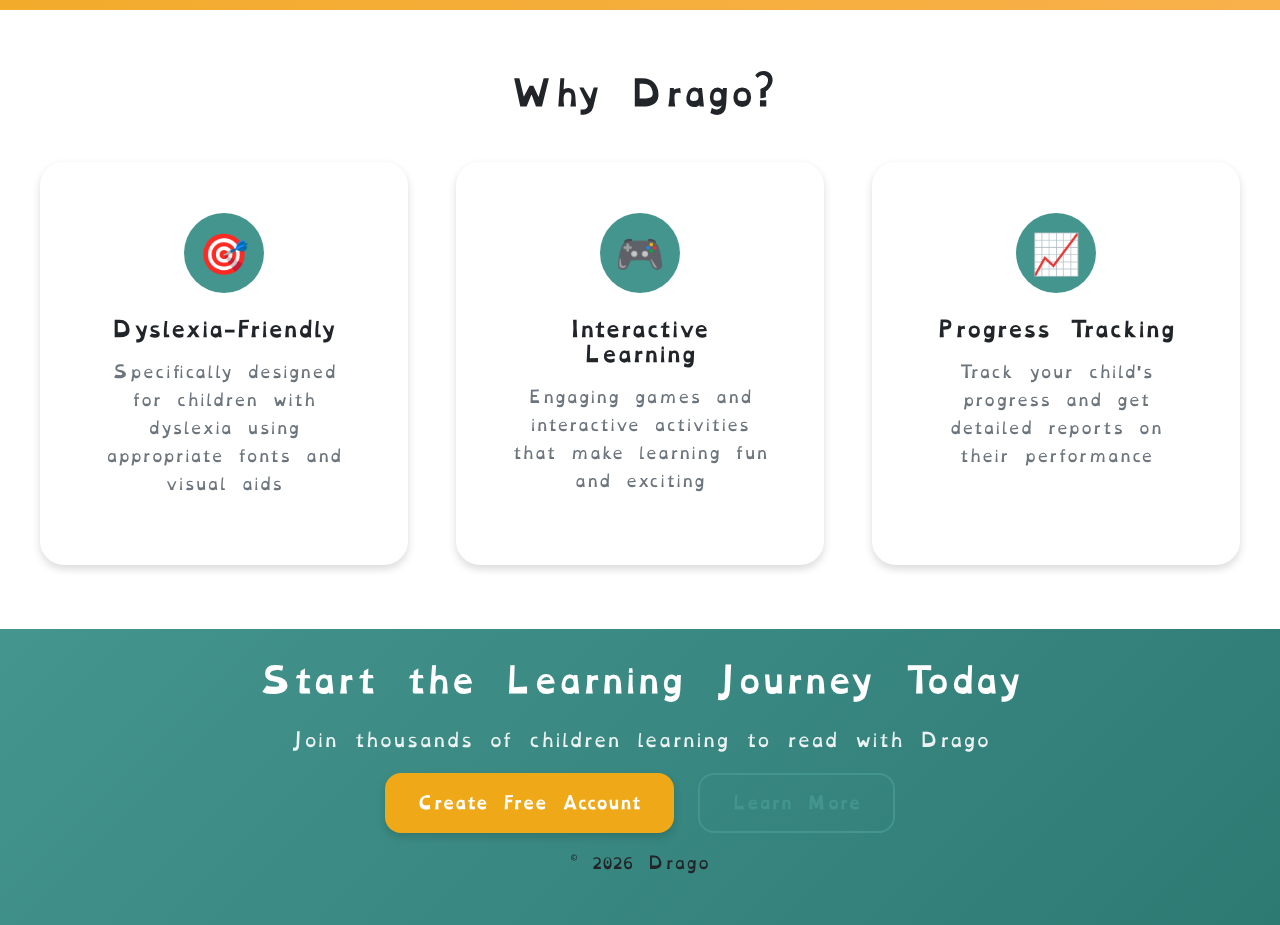
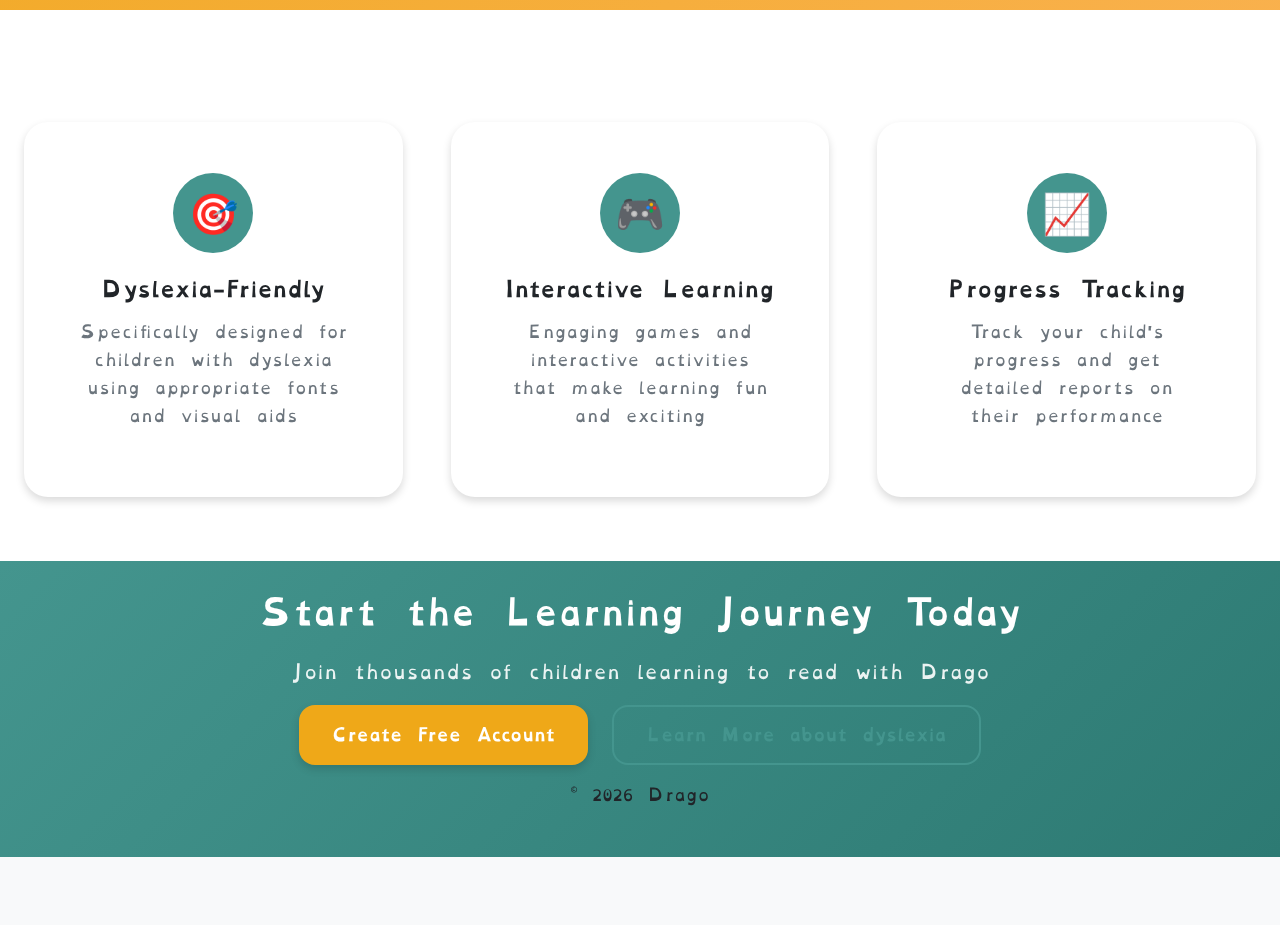
Before and after one commit to Drago-project/drago-frontend, a React (Vite) app: page / in a window 1280 px wide. Shown: the part 840-1765 px from the top of the page. After the commit the page ends 1697 px from the top, so only its background shows below. Built offline with nearby package versions, Linux system fonts and the light colour scheme.

Commit message:
refactor LandingPage: extract HeroSection and FeatureCards components for better readability

```diff
--- a/src/pages/LandingPage.jsx
+++ b/src/pages/LandingPage.jsx
@@ -10,82 +10,8 @@ function LandingPage() {
 
   return (
     <div className={styles.landingPage} dir={isRTL ? "rtl" : "ltr"}>
-      {/* Hero Section */}
-      <section className={styles.heroSection}>
-        <div className={styles.heroContent}>
-          <div className={styles.heroText}>
-            <h1 className={styles.heroTitle}>{t("welcome")}</h1>
-            <p className={styles.heroSubtitle}>
-              {i18n.language === "ar"
-                ? "تطبيق تعليمي مخصص للأطفال المصابين بعسر القراءة، يساعدهم على تعلم القراءة بطريقة ممتعة وتفاعلية مع دراجو الصديق المفضل"
-                : "An educational app designed for children with dyslexia, helping them learn to read in a fun and interactive way with their favorite buddy Drago"}
-            </p>
-            <div className={styles.heroActions}>
-              <Link to="/signup" className="btn btn-primary">
-                {t("lesson")}
-              </Link>
-              <Link to="/login" className="btn btn-outline">
-                {i18n.language === "ar" ? "تسجيل دخول" : "Sign In"}
-              </Link>
-            </div>
-          </div>
-          <div>
-            <img
-              src={wave}
-              alt="Drago waves"
-              className="styles.dragoCharacter"
-            />
-          </div>
-        </div>
-      </section>
-
-      {/* Features Section */}
-      <section className={styles.featuresSection}>
-        <div className={styles.featuresContainer}>
-          <h2 className={styles.featuresTitle}>
-            {i18n.language === "ar" ? "لماذا دراجو؟" : "Why Drago?"}
-          </h2>
-          <div className={styles.featuresGrid}>
-            <div className={styles.featureCard}>
-              <div className={styles.featureIcon}>🎯</div>
-              <h3 className={styles.featureTitle}>
-                {i18n.language === "ar"
-                  ? "مخصص لعسر القراءة"
-                  : "Dyslexia-Friendly"}
-              </h3>
-              <p className={styles.featureDescription}>
-                {i18n.language === "ar"
-                  ? "مصمم خصيصاً للأطفال المصابين بعسر القراءة مع خطوط ومساعدات بصرية مناسبة"
-                  : "Specifically designed for children with dyslexia using appropriate fonts and visual aids"}
-              </p>
-            </div>
-            <div className={styles.featureCard}>
-              <div className={styles.featureIcon}>🎮</div>
-              <h3 className={styles.featureTitle}>
-                {i18n.language === "ar"
-                  ? "تعلم تفاعلي"
-                  : "Interactive Learning"}
-              </h3>
-              <p className={styles.featureDescription}>
-                {i18n.language === "ar"
-                  ? "العاب وأنشطة تفاعلية تجعل التعلم ممتعاً ومشوقاً"
-                  : "Engaging games and interactive activities that make learning fun and exciting"}
-              </p>
-            </div>
-            <div className={styles.featureCard}>
-              <div className={styles.featureIcon}>📈</div>
-              <h3 className={styles.featureTitle}>
-                {i18n.language === "ar" ? "تتبع التقدم" : "Progress Tracking"}
-              </h3>
-              <p className={styles.featureDescription}>
-                {i18n.language === "ar"
-                  ? "تتبع تقدم طفلك وحصل على تقارير مفصلة عن أدائه"
-                  : "Track your child's progress and get detailed reports on their performance"}
-              </p>
-            </div>
-          </div>
-        </div>
-      </section>
+      <HeroSection t={t} i18n={i18n} />
+      <FeatureCards i18n={i18n} />
 
       {/* Call to Action Section */}
 
@@ -107,7 +33,9 @@ function LandingPage() {
               : "Create Free Account"}
           </Link>
           <Link to="#" className="btn btn-outline">
-            {i18n.language === "ar" ? "معرفة المزيد" : "Learn More"}
+            {i18n.language === "ar"
+              ? " معرفة المزيد عن الديسليكسيا"
+              : "Learn More about dyslexia"}
           </Link>
         </div>
       </Footer>
@@ -115,4 +43,86 @@ function LandingPage() {
   );
 }
 
+function HeroSection({ t, i18n }) {
+  return (
+    <section className={styles.heroSection}>
+      <div className={styles.heroContent}>
+        <div className={styles.heroText}>
+          <h1 className={styles.heroTitle}>{t("welcome")}</h1>
+          <p className={styles.heroSubtitle}>
+            {i18n.language === "ar"
+              ? "تطبيق تعليمي مخصص للأطفال المصابين بعسر القراءة، يساعدهم على تعلم القراءة بطريقة ممتعة وتفاعلية مع دراجو الصديق المفضل"
+              : "An educational app designed for children with dyslexia, helping them learn to read in a fun and interactive way with their favorite buddy Drago"}
+          </p>
+          <div className={styles.heroActions}>
+            <Link to="/signup" className="btn btn-primary">
+              {t("lesson")}
+            </Link>
+            <Link to="/login" className="btn btn-outline">
+              {i18n.language === "ar" ? "تسجيل دخول" : "Sign In"}
+            </Link>
+          </div>
+        </div>
+        <div>
+          <img src={wave} alt="Drago waves" className="styles.dragoCharacter" />
+        </div>
+      </div>
+    </section>
+  );
+}
+
+const cards =[
+  {title:{
+  en:"Dyslexia-Friendly",
+  ar:"مخصص لعسر القراءة"},
+  description:{
+  en:"Specifically designed for children with dyslexia using appropriate fonts and visual aids",
+  ar:"مصمم خصيصاً للأطفال المصابين بعسر القراءة مع خطوط ومساعدات بصرية مناسبة"},
+  icon:"🎯"},
+  {title:{
+    en:"Interactive Learning",
+  ar: "تعلم تفاعلي"},
+description:{
+  en: "Engaging games and interactive activities that make learning fun and exciting",
+  ar: "العاب وأنشطة تفاعلية تجعل التعلم ممتعاً ومشوقاً"
+},
+icon:"🎮"},
+  {title:{
+    en:"Progress Tracking",
+    ar:"تتبع التقدم"},
+  description:{
+    en:"Track your child's progress and get detailed reports on their performance",
+    ar:"تتبع تقدم طفلك وحصل على تقارير مفصلة عن أدائه"
+  },
+  icon:"📈"
+}
+]
+
+function FeatureCards({ i18n }) {
+  return (
+    <section className={styles.featuresSection}>
+      <div className={styles.featuresGrid}>
+      {cards.map((card, index) => (
+        <Card
+          key={index}
+          title={i18n.language === "ar" ? card.title.ar : card.title.en}
+          description={i18n.language === "ar" ? card.description.ar : card.description.en}
+          icon={card.icon}
+        />
+      ))}
+    </div>
+    </section>
+  );
+}
+
+function Card({ title, description, icon }) {
+  return (
+    <div className={styles.featureCard}>
+      <div className={styles.featureIcon}>{icon}</div>
+      <h3 className={styles.featureTitle}>{title}</h3>
+      <p className={styles.featureDescription}>{description}</p>
+    </div>
+  );
+}
+
 export default LandingPage;
```
